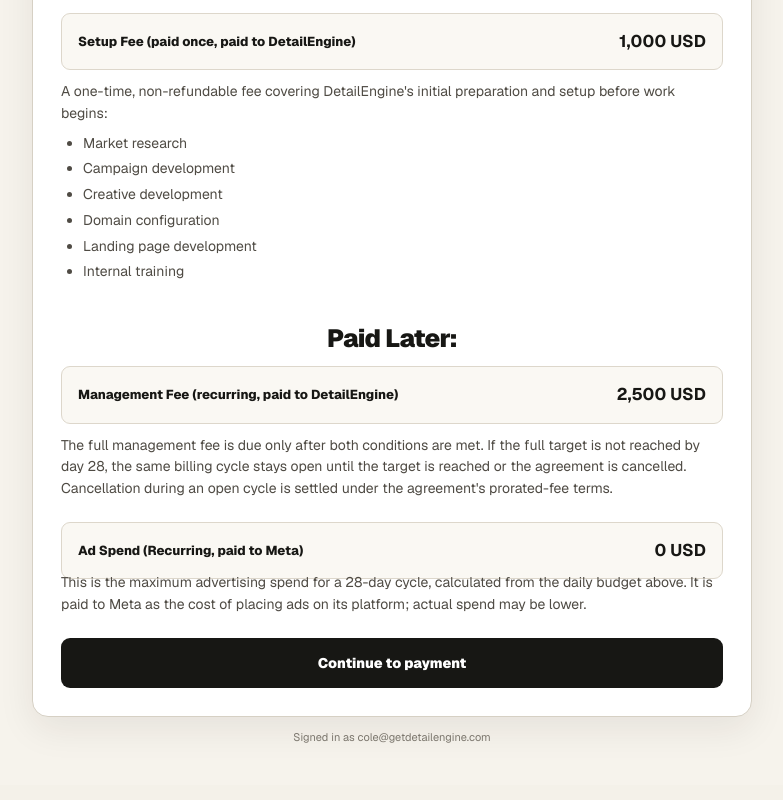
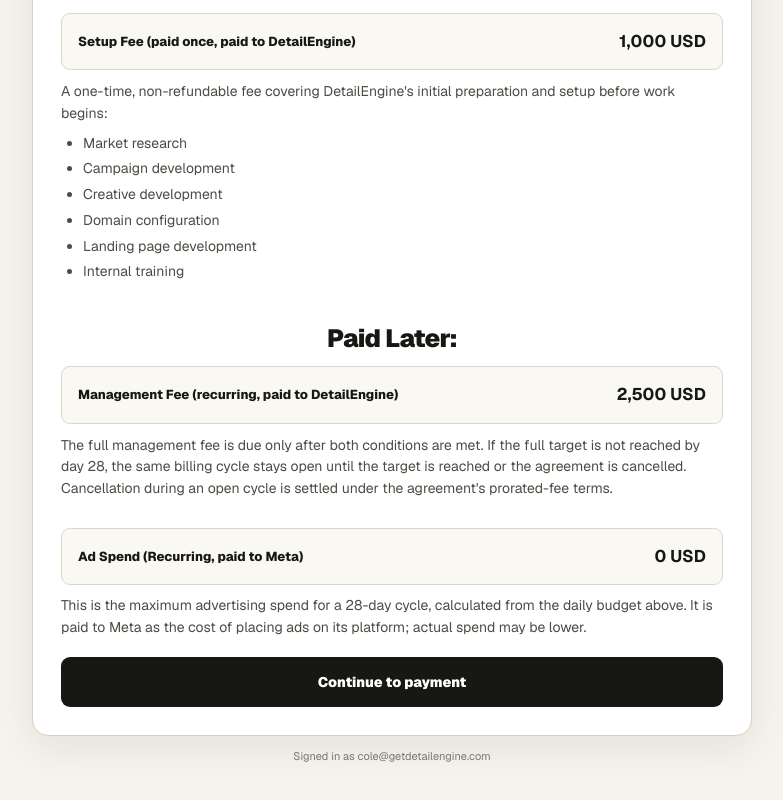
Before and after one commit to detailenginecole/detailengine-command-centre, a Next.js app: page /start-preview in a window 1280 px wide. Shown: the part 905-1705 px from the top of the page, without its empty margins (248-1031 px from the left). Built offline with nearby package versions, Linux system fonts and the light colour scheme.

Commit message:
Space the ad spend summary

```diff
--- a/app/start/start.module.css
+++ b/app/start/start.module.css
@@ -261,6 +261,16 @@
   margin: 8px 0;
   padding-left: 22px;
   list-style: disc outside;
+}
+
+.adSpendBlock {
+  display: grid;
+  gap: 10px;
+  margin-top: 6px;
+}
+
+.adSpendBlock .feeDescription {
+  margin: 0;
 }
 
 .order span {
```
